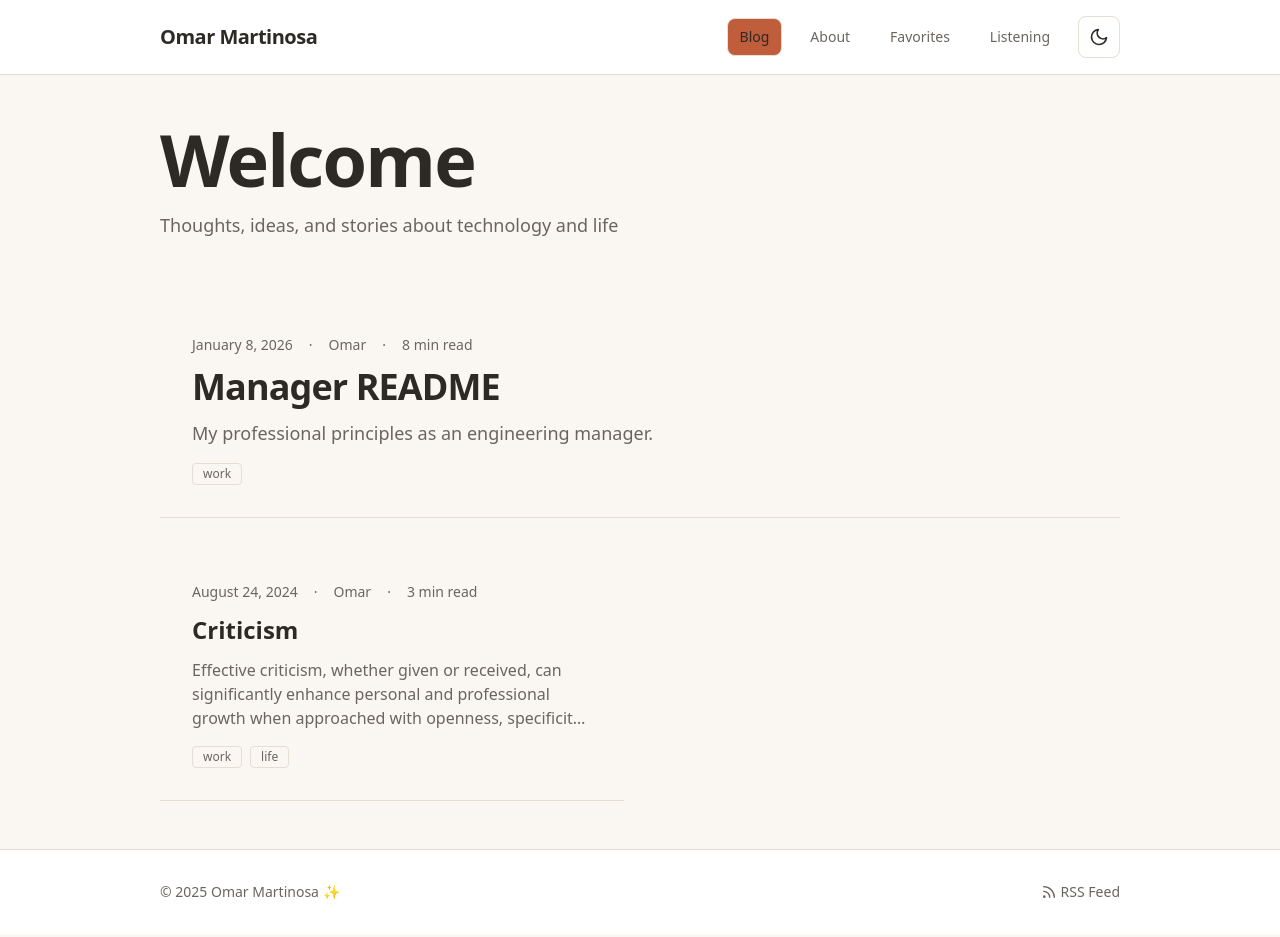
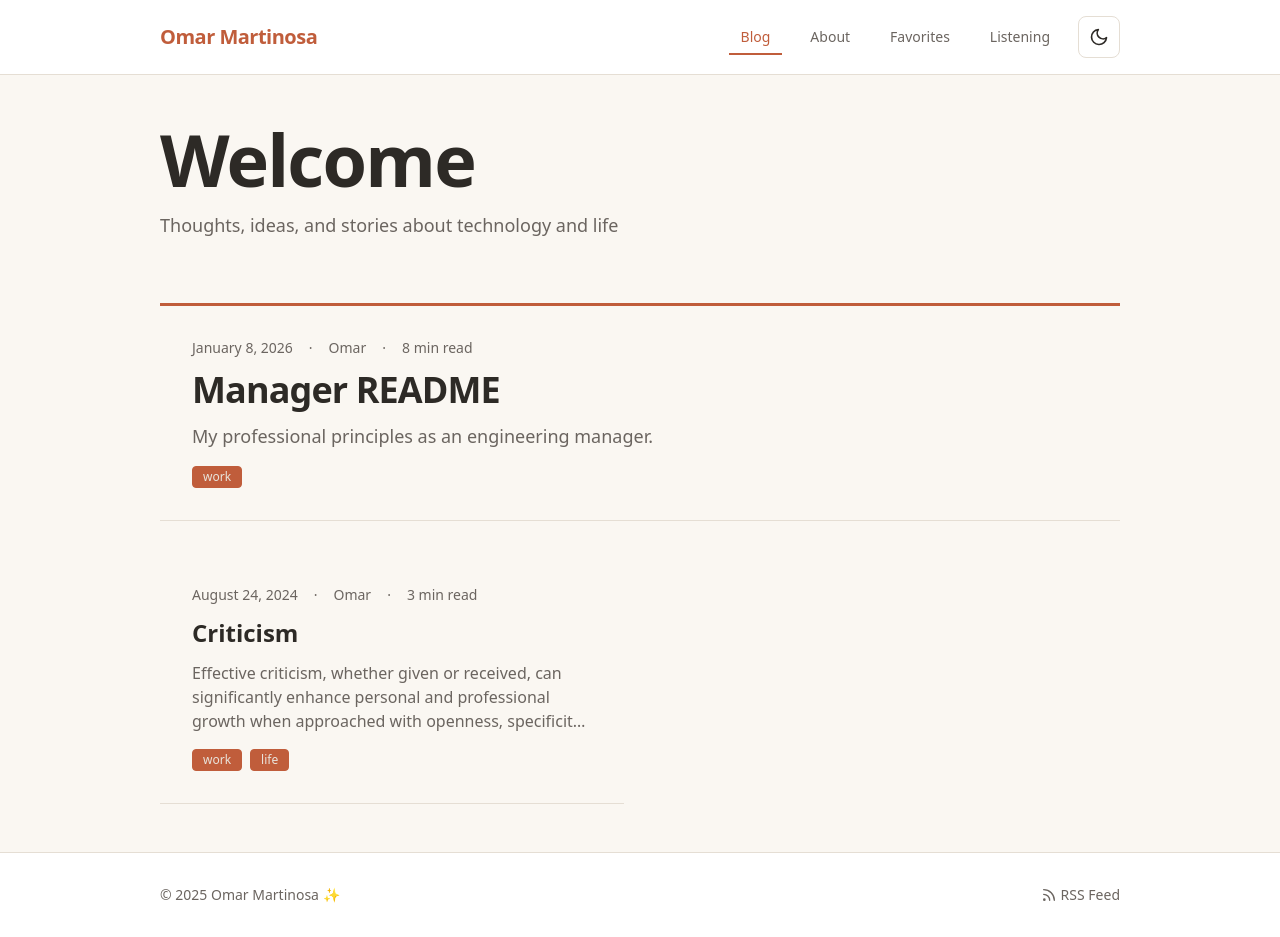
Before and after one commit to Omar12/blog_2026, a Next.js app: page / in a window 1280 px wide. Built offline with nearby package versions, Linux system fonts and the light colour scheme; a web font is replaced by a local one.

Commit message:
Update theme colors

```diff
--- a/src/app/blog/[slug]/page.tsx
+++ b/src/app/blog/[slug]/page.tsx
@@ -95,7 +95,7 @@ export default async function BlogPost({
                 {post.tags.map((tag) => (
                   <span
                     key={tag}
-                    className="px-2.5 py-0.5 text-xs font-medium text-[var(--text-secondary)] border border-[var(--border)] rounded"
+                    className="px-2.5 py-0.5 text-xs font-medium text-[var(--primary)] bg-[var(--primary)] bg-opacity-10 border border-[var(--primary)] border-opacity-20 rounded"
                   >
                     {tag}
                   </span>
--- a/src/app/favorites/page.tsx
+++ b/src/app/favorites/page.tsx
@@ -171,7 +171,7 @@ export default function FavoritesPage() {
                       {item.tags.map((tag) => (
                         <span
                           key={tag}
-                          className="px-2 py-1 text-xs rounded-full bg-[var(--accent)] bg-opacity-20 text-[var(--text)] border border-[var(--border)]"
+                          className="px-2 py-1 text-xs rounded-full bg-[var(--accent)] bg-opacity-20 text-[var(--text-tertiary)] border border-[var(--border)]"
                         >
                           {tag}
                         </span>
--- a/src/app/globals.css
+++ b/src/app/globals.css
@@ -12,6 +12,7 @@
   --accent: theme('colors.light.accent');
   --text: theme('colors.light.text');
   --text-secondary: theme('colors.light.text-secondary');
+  --text-tertiary: theme('colors.dark.text');
   --border: theme('colors.light.border');
 }
 
@@ -23,6 +24,7 @@
   --accent: theme('colors.dark.accent');
   --text: theme('colors.dark.text');
   --text-secondary: theme('colors.dark.text-secondary');
+  --text-tertiary: theme('colors.light.text');
   --border: theme('colors.dark.border');
 }
 
--- a/src/components/Header.tsx
+++ b/src/components/Header.tsx
@@ -37,7 +37,7 @@ export default function Header() {
       <div className="max-w-5xl mx-auto px-4 sm:px-6 lg:px-8 py-4">
         <div className="flex items-center justify-between">
           <Link href="/" className="flex items-center space-x-2">
-            <span className="text-xl font-extrabold tracking-tight text-[var(--text)]">
+            <span className="text-xl font-extrabold tracking-tight text-[var(--primary)]">
               {SITE_CONFIG.name}
             </span>
           </Link>
@@ -50,8 +50,8 @@ export default function Header() {
                 href={link.href}
                 className={`px-3 py-2 rounded-lg text-sm font-medium transition-all ${
                   isActive(link.href)
-                    ? 'bg-[var(--primary)] bg-opacity-20 text-[var(--text)] border border-[var(--border)]'
-                    : 'text-[var(--text-secondary)] hover:text-[var(--text)] hover:bg-[var(--primary)] hover:bg-opacity-10'
+                    ? 'text-[var(--primary)] border-b-2 border-[var(--primary)] rounded-none pb-1.5'
+                    : 'text-[var(--text-secondary)] hover:text-[var(--text)]'
                 }`}
               >
                 {link.label}
@@ -67,7 +67,7 @@ export default function Header() {
             <ThemeToggle />
             <button
               onClick={toggleMobileMenu}
-              className="p-2.5 rounded-lg text-[var(--text-secondary)] hover:text-[var(--text)] hover:bg-[var(--primary)] hover:bg-opacity-10 transition-all"
+              className="p-2.5 rounded-lg text-[var(--text-secondary)] hover:text-[var(--text)] transition-all"
               aria-label={isMobileMenuOpen ? 'Close menu' : 'Open menu'}
               aria-expanded={isMobileMenuOpen}
               aria-controls="mobile-nav"
@@ -111,8 +111,8 @@ export default function Header() {
                 onClick={closeMobileMenu}
                 className={`block px-3 py-2 rounded-lg text-sm font-medium transition-all ${
                   isActive(link.href)
-                    ? 'bg-[var(--primary)] bg-opacity-20 text-[var(--text)] border border-[var(--border)]'
-                    : 'text-[var(--text-secondary)] hover:text-[var(--text)] hover:bg-[var(--primary)] hover:bg-opacity-10'
+                    ? 'text-[var(--primary)] font-semibold'
+                    : 'text-[var(--text-secondary)] hover:text-[var(--text)]'
                 }`}
               >
                 {link.label}
--- a/src/components/PostCard.tsx
+++ b/src/components/PostCard.tsx
@@ -10,7 +10,7 @@ interface PostCardProps {
 
 export default function PostCard({ post, featured }: PostCardProps) {
   return (
-    <article className="group relative h-full p-6 sm:p-8 border-b border-[var(--border)] hover:bg-[var(--surface)] has-[:focus-visible]:ring-2 has-[:focus-visible]:ring-[var(--primary)] transition-colors duration-200">
+    <article className={`group relative h-full p-6 sm:p-8 border-b border-[var(--border)] hover:bg-[var(--surface)] has-[:focus-visible]:ring-2 has-[:focus-visible]:ring-[var(--primary)] transition-colors duration-200 ${featured ? 'border-t-[3px] border-t-[var(--primary)]' : ''}`}>
       <div className="flex flex-wrap items-center gap-x-4 gap-y-1 text-sm text-[var(--text-secondary)] mb-3">
         <DateFormatter dateString={post.date} />
         <span aria-hidden="true">&middot;</span>
@@ -42,7 +42,7 @@ export default function PostCard({ post, featured }: PostCardProps) {
           {post.tags.map((tag) => (
             <span
               key={tag}
-              className="px-2.5 py-0.5 text-xs font-medium text-[var(--text-secondary)] border border-[var(--border)] rounded"
+              className="px-2.5 py-0.5 text-xs font-medium text-[var(--text-tertiary)] bg-[var(--primary)] bg-opacity-10 border border-[var(--primary)] border-opacity-20 rounded"
             >
               {tag}
             </span>
--- a/src/components/TableOfContents.tsx
+++ b/src/components/TableOfContents.tsx
@@ -59,8 +59,8 @@ export default function TableOfContents({ items }: TableOfContentsProps) {
 
   return (
     <nav className="sticky top-24 hidden md:block">
-      <div className="p-4 rounded-lg border border-[var(--border)] bg-[var(--surface)]">
-        <h2 className="text-sm font-bold text-[var(--text)] uppercase tracking-wider mb-3">
+      <div className="p-4 rounded-lg border border-[var(--border)] bg-[var(--surface)] border-l-[3px] border-l-[var(--primary)]">
+        <h2 className="text-sm font-bold text-[var(--primary)] uppercase tracking-wider mb-3">
           Table of Contents
         </h2>
         <ul className="space-y-2 text-sm">
```
Also changed, not shown: src/styles/markdown.css (+10 -0 lines).
